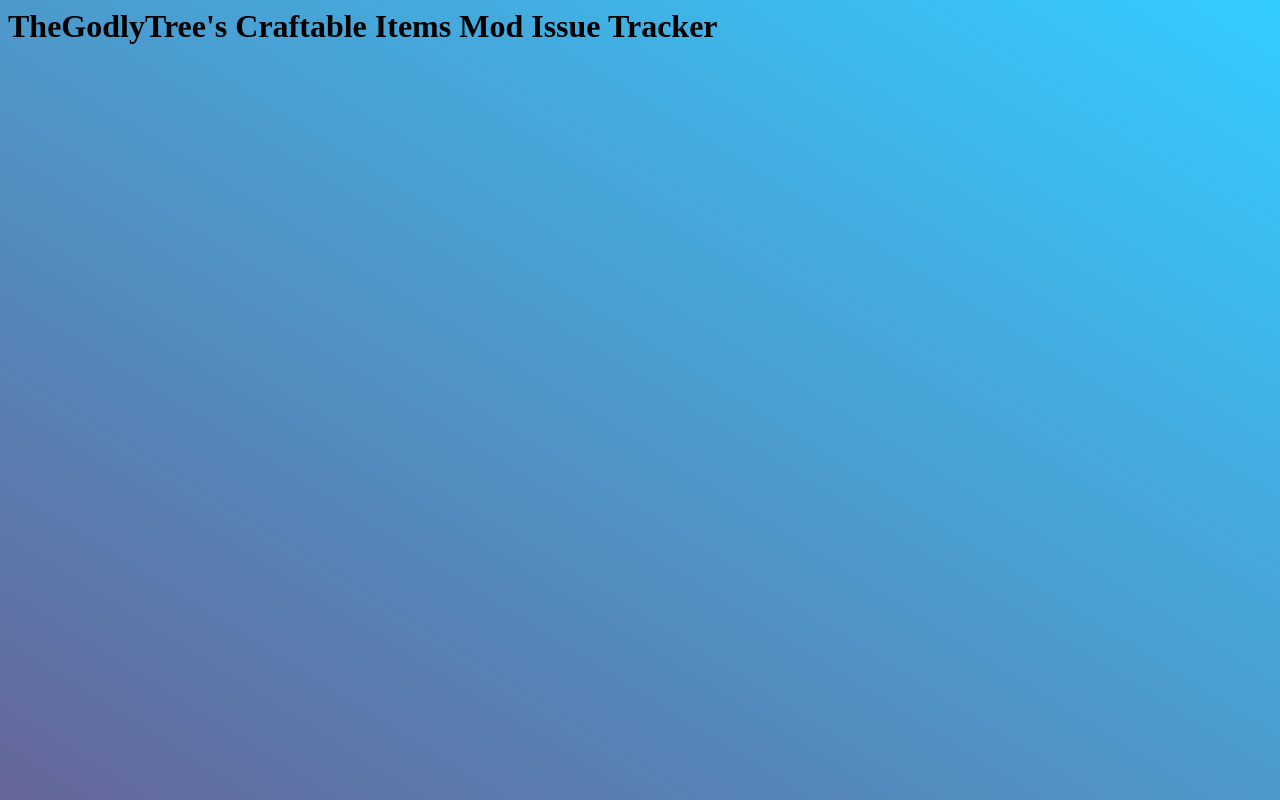
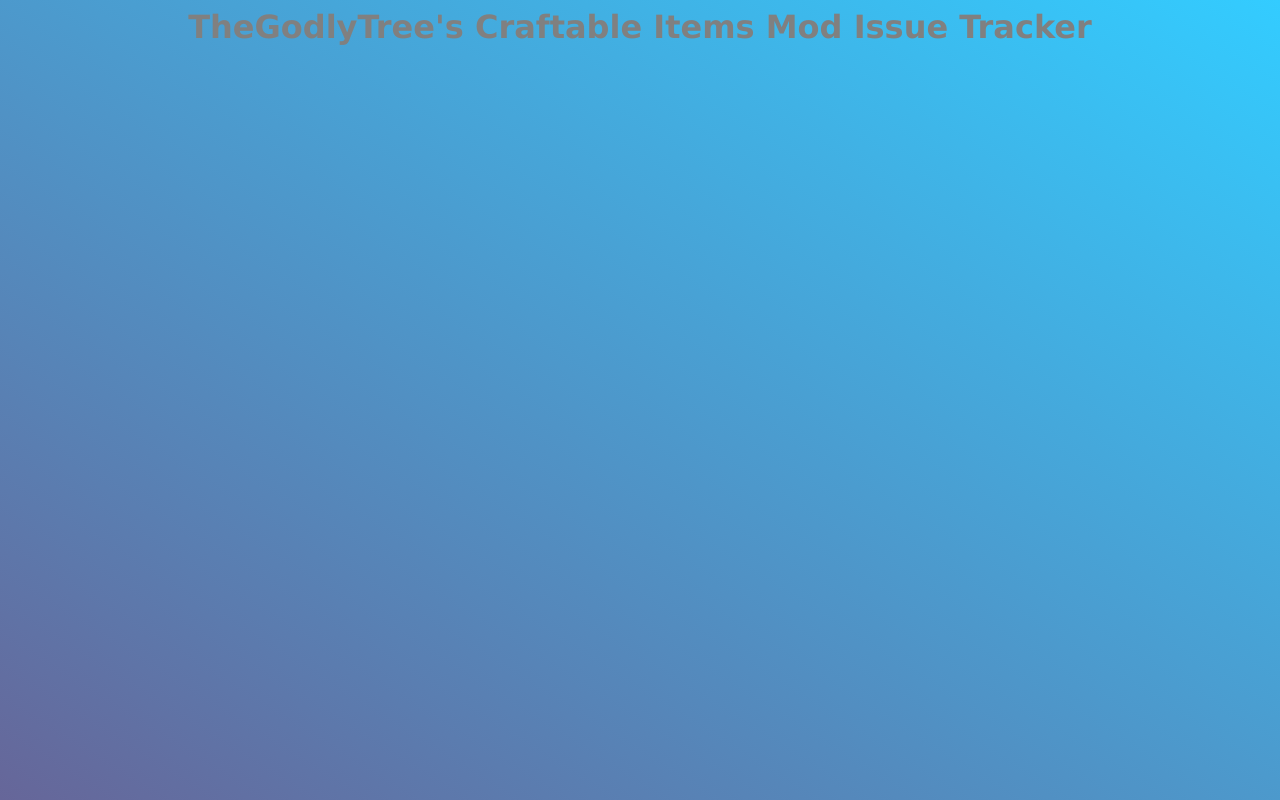
Before and after one commit to ThatWirdGuy/Issue_Tracker, a plain HTML site: page index.html in a window 1280 px wide. Drawn offline with Linux system fonts and the light colour scheme.

Commit message:
Update styles.css

```diff
--- a/styles.css
+++ b/styles.css
@@ -1,3 +1,9 @@
 body {
     background: linear-gradient(to top right, #666699 0%, #33ccff 100%);
 }
+
+h1{
+    text-align:center;
+    color:grey;
+    font-family:verdana;
+}
```
